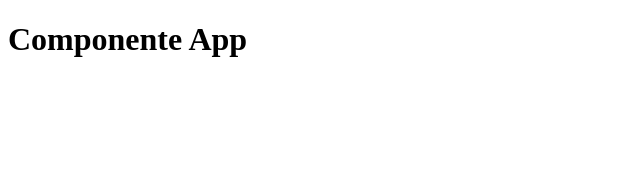
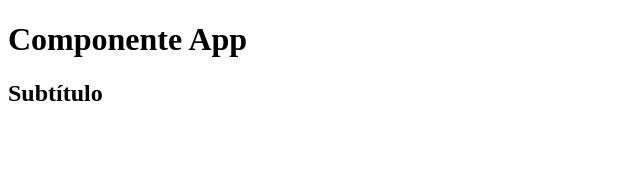
Before and after one commit to eduardoaraujogomes/js-stack, a React app in the folder react-fundamentos/: page / in a window 1280 px wide. Shown: the top 170 px of the page, without its empty margins (0-640 px from the left). Built offline with nearby package versions, Linux system fonts and the light colour scheme.

Commit message:
feat: react fragment

```diff
--- a/react-fundamentos/src/App.js
+++ b/react-fundamentos/src/App.js
@@ -3,7 +3,10 @@ import React from 'react';
 
 function App() {
   return (
-    <h1>Componente App</h1>
+    <>
+      <h1>Componente App</h1>
+      <h2>Subtítulo</h2>
+    </>
   );
 }
 
```
